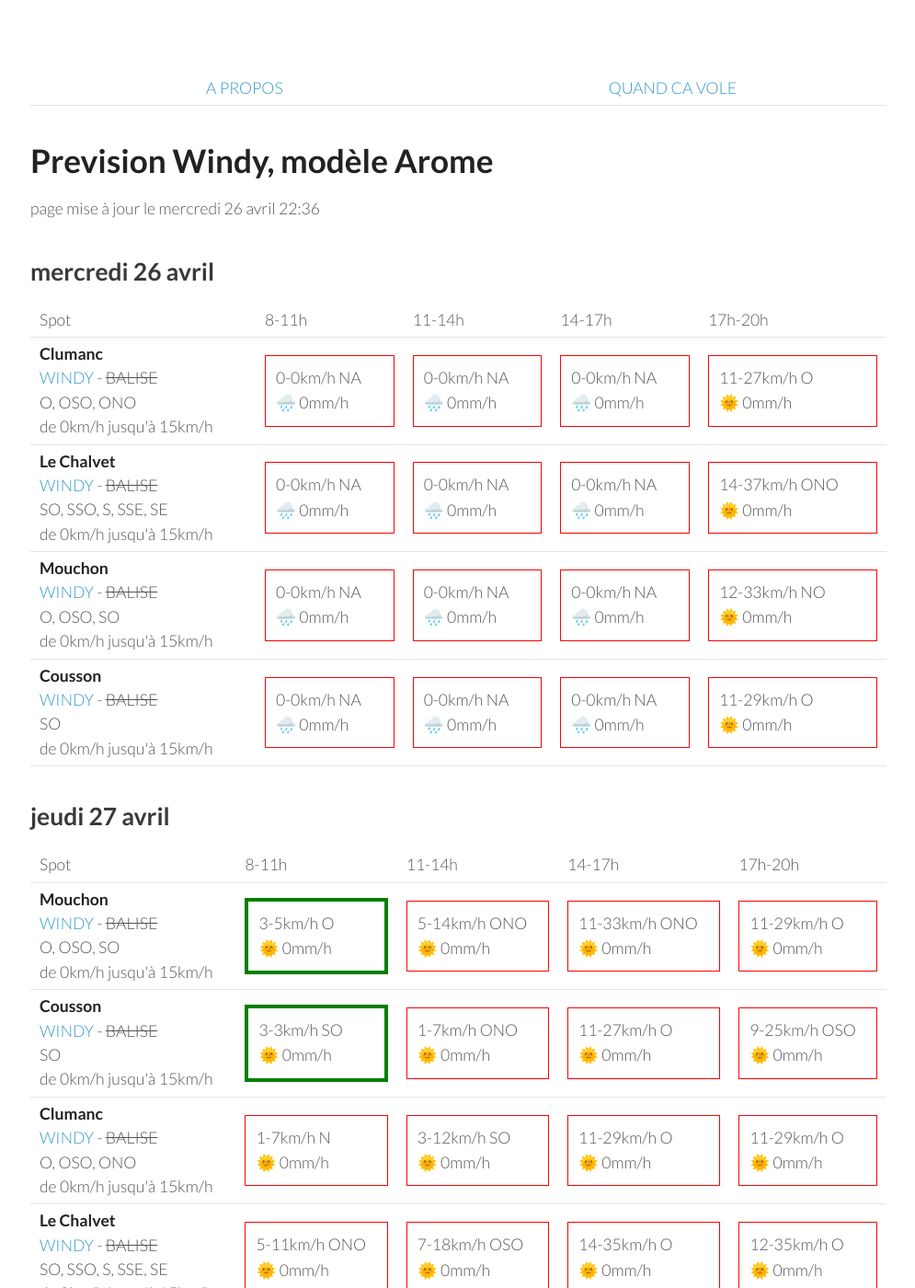
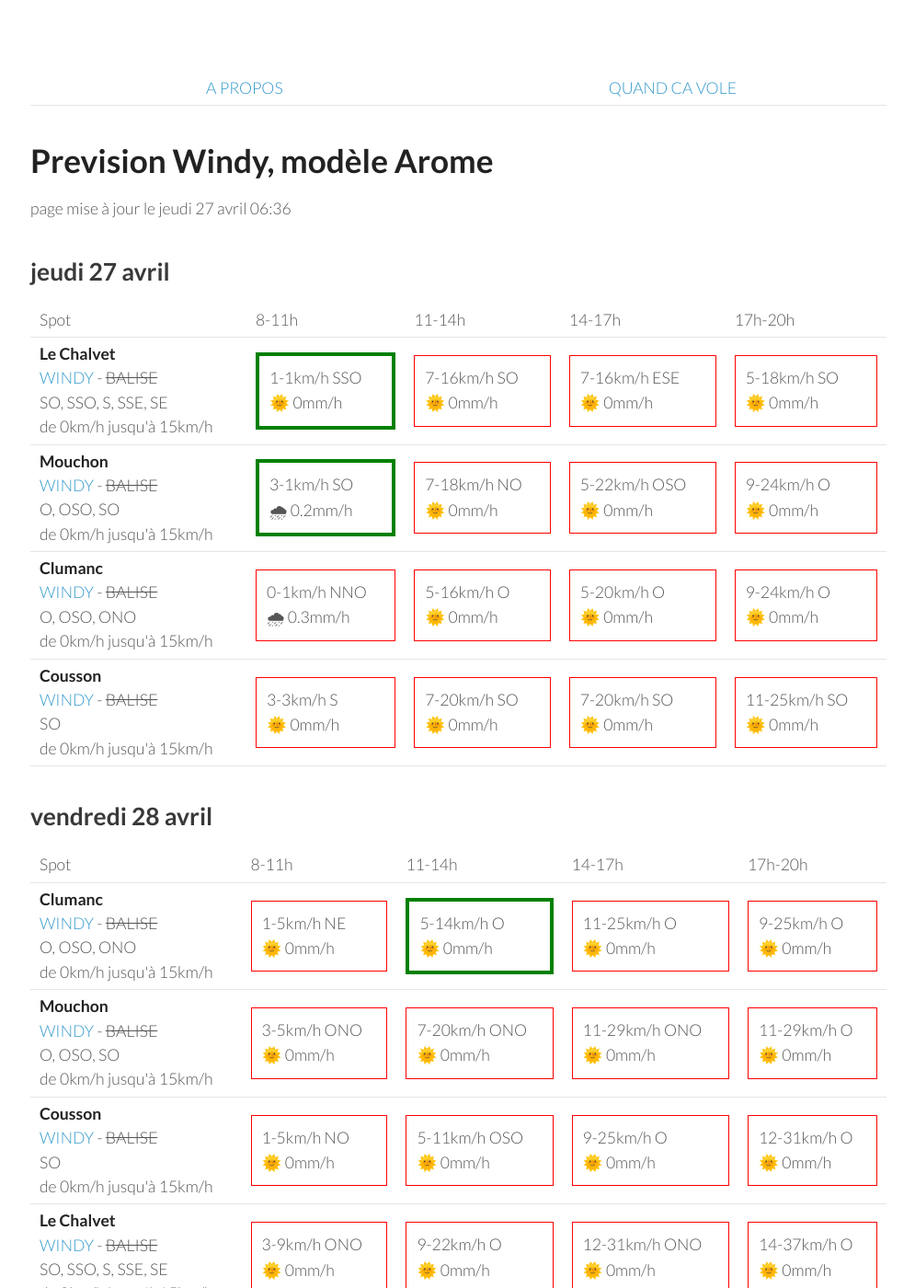
Before and after one commit to parapente-dans-le-nord/parapente-dans-le-nord.github.io, a Jekyll site: the page built from saint_andre.markdown, in a window 1280 px wide and 1400 px high. Shown: the whole window at 92% size, without its empty margins (25-1020 px from the left). Built offline with Jekyll 4.4.1, drawn with Linux system fonts in a browser that asks for light colours; some of the changed text lies outside the part shown.

Commit message:
update index.markdown

```diff
--- a/saint_andre.markdown
+++ b/saint_andre.markdown
@@ -7,60 +7,8 @@ title:  "Tous les spots"
 {: .links}
 
 # Prevision Windy, modèle Arome
-page mise à jour le mercredi 26 avril 22:36
+page mise à jour le jeudi 27 avril 06:36
 
-## mercredi 26 avril
-
-{::nomarkdown}
-<table>
-  <tbody>
-    <tr>
-      <td>Spot</td>
-      <td>8-11h</td>
-      <td>11-14h</td>
-      <td>14-17h</td>
-      <td>17h-20h</td>
-    </tr>
-<tr>
-        <td><strong>Clumanc</strong><br><a href="https://windy.com/44.027/6.402?43.914,6.403,10,m:eSxaglP">WINDY</a> - <span class="no-balise"> BALISE </span><br> <span class="vent-favorable">O, OSO, ONO</span><br><span class="force-vent">de 0km/h jusqu'à 15km/h</span> </td>
-
-            <td><div class="not-flyable"><p>0-0km/h NA</p><p>🌧️ 0mm/h</p></div></td>
-            <td><div class="not-flyable"><p>0-0km/h NA</p><p>🌧️ 0mm/h</p></div></td>
-            <td><div class="not-flyable"><p>0-0km/h NA</p><p>🌧️ 0mm/h</p></div></td>
-            <td><div class="not-flyable"><p>11-27km/h O</p><p>🌞 0mm/h</p></div></td>
-
-    </tr>
-<tr>
-        <td><strong>Le Chalvet</strong><br><a href="https://windy.com/43.979/6.480?43.866,6.480,10,m:eSsaglX">WINDY</a> - <span class="no-balise"> BALISE </span><br> <span class="vent-favorable">SO, SSO, S, SSE, SE</span><br><span class="force-vent">de 0km/h jusqu'à 15km/h</span> </td>
-
-            <td><div class="not-flyable"><p>0-0km/h NA</p><p>🌧️ 0mm/h</p></div></td>
-            <td><div class="not-flyable"><p>0-0km/h NA</p><p>🌧️ 0mm/h</p></div></td>
-            <td><div class="not-flyable"><p>0-0km/h NA</p><p>🌧️ 0mm/h</p></div></td>
-            <td><div class="not-flyable"><p>14-37km/h ONO</p><p>🌞 0mm/h</p></div></td>
-
-    </tr>
-<tr>
-        <td><strong>Mouchon</strong><br><a href="https://windy.com/43.992/6.424?43.878,6.425,10,m:eSuaglR">WINDY</a> - <span class="no-balise"> BALISE </span><br> <span class="vent-favorable">O, OSO, SO</span><br><span class="force-vent">de 0km/h jusqu'à 15km/h</span> </td>
-
-            <td><div class="not-flyable"><p>0-0km/h NA</p><p>🌧️ 0mm/h</p></div></td>
-            <td><div class="not-flyable"><p>0-0km/h NA</p><p>🌧️ 0mm/h</p></div></td>
-            <td><div class="not-flyable"><p>0-0km/h NA</p><p>🌧️ 0mm/h</p></div></td>
-            <td><div class="not-flyable"><p>12-33km/h NO</p><p>🌞 0mm/h</p></div></td>
-
-    </tr>
-<tr>
-        <td><strong>Cousson</strong><br><a href="https://windy.com/44.054/6.240?43.940,6.241,10,m:eSAaglz">WINDY</a> - <span class="no-balise"> BALISE </span><br> <span class="vent-favorable">SO</span><br><span class="force-vent">de 0km/h jusqu'à 15km/h</span> </td>
-
-            <td><div class="not-flyable"><p>0-0km/h NA</p><p>🌧️ 0mm/h</p></div></td>
-            <td><div class="not-flyable"><p>0-0km/h NA</p><p>🌧️ 0mm/h</p></div></td>
-            <td><div class="not-flyable"><p>0-0km/h NA</p><p>🌧️ 0mm/h</p></div></td>
-            <td><div class="not-flyable"><p>11-29km/h O</p><p>🌞 0mm/h</p></div></td>
-
-    </tr>
-
-</tbody>
-</table>
-{:/}
 ## jeudi 27 avril
 
 {::nomarkdown}
@@ -74,42 +22,42 @@ page mise à jour le mercredi 26 avril 22:36
       <td>17h-20h</td>
     </tr>
 <tr>
+        <td><strong>Le Chalvet</strong><br><a href="https://windy.com/43.979/6.480?43.866,6.480,10,m:eSsaglX">WINDY</a> - <span class="no-balise"> BALISE </span><br> <span class="vent-favorable">SO, SSO, S, SSE, SE</span><br><span class="force-vent">de 0km/h jusqu'à 15km/h</span> </td>
+
+            <td><div class="flyable"><p>1-1km/h SSO</p><p>🌞 0mm/h</p></div></td>
+            <td><div class="not-flyable"><p>7-16km/h SO</p><p>🌞 0mm/h</p></div></td>
+            <td><div class="not-flyable"><p>7-16km/h ESE</p><p>🌞 0mm/h</p></div></td>
+            <td><div class="not-flyable"><p>5-18km/h SO</p><p>🌞 0mm/h</p></div></td>
+
+
+    </tr>
+<tr>
         <td><strong>Mouchon</strong><br><a href="https://windy.com/43.992/6.424?43.878,6.425,10,m:eSuaglR">WINDY</a> - <span class="no-balise"> BALISE </span><br> <span class="vent-favorable">O, OSO, SO</span><br><span class="force-vent">de 0km/h jusqu'à 15km/h</span> </td>
 
-            <td><div class="flyable"><p>3-5km/h O</p><p>🌞 0mm/h</p></div></td>
-            <td><div class="not-flyable"><p>5-14km/h ONO</p><p>🌞 0mm/h</p></div></td>
-            <td><div class="not-flyable"><p>11-33km/h ONO</p><p>🌞 0mm/h</p></div></td>
-            <td><div class="not-flyable"><p>11-29km/h O</p><p>🌞 0mm/h</p></div></td>
+            <td><div class="flyable"><p>3-1km/h SO</p><p>🌧 0.2mm/h</p></div></td>
+            <td><div class="not-flyable"><p>7-18km/h NO</p><p>🌞 0mm/h</p></div></td>
+            <td><div class="not-flyable"><p>5-22km/h OSO</p><p>🌞 0mm/h</p></div></td>
+            <td><div class="not-flyable"><p>9-24km/h O</p><p>🌞 0mm/h</p></div></td>
+
+
+    </tr>
+<tr>
+        <td><strong>Clumanc</strong><br><a href="https://windy.com/44.027/6.402?43.914,6.403,10,m:eSxaglP">WINDY</a> - <span class="no-balise"> BALISE </span><br> <span class="vent-favorable">O, OSO, ONO</span><br><span class="force-vent">de 0km/h jusqu'à 15km/h</span> </td>
+
+            <td><div class="not-flyable"><p>0-1km/h NNO</p><p>🌧 0.3mm/h</p></div></td>
+            <td><div class="not-flyable"><p>5-16km/h O</p><p>🌞 0mm/h</p></div></td>
+            <td><div class="not-flyable"><p>5-20km/h O</p><p>🌞 0mm/h</p></div></td>
+            <td><div class="not-flyable"><p>9-24km/h O</p><p>🌞 0mm/h</p></div></td>
 
 
     </tr>
 <tr>
         <td><strong>Cousson</strong><br><a href="https://windy.com/44.054/6.240?43.940,6.241,10,m:eSAaglz">WINDY</a> - <span class="no-balise"> BALISE </span><br> <span class="vent-favorable">SO</span><br><span class="force-vent">de 0km/h jusqu'à 15km/h</span> </td>
 
-            <td><div class="flyable"><p>3-3km/h SO</p><p>🌞 0mm/h</p></div></td>
-            <td><div class="not-flyable"><p>1-7km/h ONO</p><p>🌞 0mm/h</p></div></td>
-            <td><div class="not-flyable"><p>11-27km/h O</p><p>🌞 0mm/h</p></div></td>
-            <td><div class="not-flyable"><p>9-25km/h OSO</p><p>🌞 0mm/h</p></div></td>
-
-
-    </tr>
-<tr>
-        <td><strong>Clumanc</strong><br><a href="https://windy.com/44.027/6.402?43.914,6.403,10,m:eSxaglP">WINDY</a> - <span class="no-balise"> BALISE </span><br> <span class="vent-favorable">O, OSO, ONO</span><br><span class="force-vent">de 0km/h jusqu'à 15km/h</span> </td>
-
-            <td><div class="not-flyable"><p>1-7km/h N</p><p>🌞 0mm/h</p></div></td>
-            <td><div class="not-flyable"><p>3-12km/h SO</p><p>🌞 0mm/h</p></div></td>
-            <td><div class="not-flyable"><p>11-29km/h O</p><p>🌞 0mm/h</p></div></td>
-            <td><div class="not-flyable"><p>11-29km/h O</p><p>🌞 0mm/h</p></div></td>
-
-
-    </tr>
-<tr>
-        <td><strong>Le Chalvet</strong><br><a href="https://windy.com/43.979/6.480?43.866,6.480,10,m:eSsaglX">WINDY</a> - <span class="no-balise"> BALISE </span><br> <span class="vent-favorable">SO, SSO, S, SSE, SE</span><br><span class="force-vent">de 0km/h jusqu'à 15km/h</span> </td>
-
-            <td><div class="not-flyable"><p>5-11km/h ONO</p><p>🌞 0mm/h</p></div></td>
-            <td><div class="not-flyable"><p>7-18km/h OSO</p><p>🌞 0mm/h</p></div></td>
-            <td><div class="not-flyable"><p>14-35km/h O</p><p>🌞 0mm/h</p></div></td>
-            <td><div class="not-flyable"><p>12-35km/h O</p><p>🌞 0mm/h</p></div></td>
+            <td><div class="not-flyable"><p>3-3km/h S</p><p>🌞 0mm/h</p></div></td>
+            <td><div class="not-flyable"><p>7-20km/h SO</p><p>🌞 0mm/h</p></div></td>
+            <td><div class="not-flyable"><p>7-20km/h SO</p><p>🌞 0mm/h</p></div></td>
+            <td><div class="not-flyable"><p>11-25km/h SO</p><p>🌞 0mm/h</p></div></td>
 
 
     </tr>
@@ -130,42 +78,42 @@ page mise à jour le mercredi 26 avril 22:36
       <td>17h-20h</td>
     </tr>
 <tr>
-        <td><strong>Mouchon</strong><br><a href="https://windy.com/43.992/6.424?43.878,6.425,10,m:eSuaglR">WINDY</a> - <span class="no-balise"> BALISE </span><br> <span class="vent-favorable">O, OSO, SO</span><br><span class="force-vent">de 0km/h jusqu'à 15km/h</span> </td>
+        <td><strong>Clumanc</strong><br><a href="https://windy.com/44.027/6.402?43.914,6.403,10,m:eSxaglP">WINDY</a> - <span class="no-balise"> BALISE </span><br> <span class="vent-favorable">O, OSO, ONO</span><br><span class="force-vent">de 0km/h jusqu'à 15km/h</span> </td>
 
-            <td><div class="flyable"><p>3-3km/h OSO</p><p>🌞 0mm/h</p></div></td>
-            <td><div class="not-flyable"><p>11-33km/h ONO</p><p>🌞 0mm/h</p></div></td>
-            <td><div class="not-flyable"><p>16-50km/h ONO</p><p>🌞 0mm/h</p></div></td>
-            <td><div class="not-flyable"><p>14-48km/h O</p><p>🌞 0mm/h</p></div></td>
+            <td><div class="not-flyable"><p>1-5km/h NE</p><p>🌞 0mm/h</p></div></td>
+            <td><div class="flyable"><p>5-14km/h O</p><p>🌞 0mm/h</p></div></td>
+            <td><div class="not-flyable"><p>11-25km/h O</p><p>🌞 0mm/h</p></div></td>
+            <td><div class="not-flyable"><p>9-25km/h O</p><p>🌞 0mm/h</p></div></td>
 
 
     </tr>
 <tr>
-        <td><strong>Clumanc</strong><br><a href="https://windy.com/44.027/6.402?43.914,6.403,10,m:eSxaglP">WINDY</a> - <span class="no-balise"> BALISE </span><br> <span class="vent-favorable">O, OSO, ONO</span><br><span class="force-vent">de 0km/h jusqu'à 15km/h</span> </td>
+        <td><strong>Mouchon</strong><br><a href="https://windy.com/43.992/6.424?43.878,6.425,10,m:eSuaglR">WINDY</a> - <span class="no-balise"> BALISE </span><br> <span class="vent-favorable">O, OSO, SO</span><br><span class="force-vent">de 0km/h jusqu'à 15km/h</span> </td>
 
-            <td><div class="not-flyable"><p>1-3km/h NE</p><p>🌞 0mm/h</p></div></td>
-            <td><div class="not-flyable"><p>11-33km/h ONO</p><p>🌞 0mm/h</p></div></td>
-            <td><div class="not-flyable"><p>16-50km/h ONO</p><p>🌞 0mm/h</p></div></td>
-            <td><div class="not-flyable"><p>14-48km/h O</p><p>🌞 0mm/h</p></div></td>
+            <td><div class="not-flyable"><p>3-5km/h ONO</p><p>🌞 0mm/h</p></div></td>
+            <td><div class="not-flyable"><p>7-20km/h ONO</p><p>🌞 0mm/h</p></div></td>
+            <td><div class="not-flyable"><p>11-29km/h ONO</p><p>🌞 0mm/h</p></div></td>
+            <td><div class="not-flyable"><p>11-29km/h O</p><p>🌞 0mm/h</p></div></td>
+
+
+    </tr>
+<tr>
+        <td><strong>Cousson</strong><br><a href="https://windy.com/44.054/6.240?43.940,6.241,10,m:eSAaglz">WINDY</a> - <span class="no-balise"> BALISE </span><br> <span class="vent-favorable">SO</span><br><span class="force-vent">de 0km/h jusqu'à 15km/h</span> </td>
+
+            <td><div class="not-flyable"><p>1-5km/h NO</p><p>🌞 0mm/h</p></div></td>
+            <td><div class="not-flyable"><p>5-11km/h OSO</p><p>🌞 0mm/h</p></div></td>
+            <td><div class="not-flyable"><p>9-25km/h O</p><p>🌞 0mm/h</p></div></td>
+            <td><div class="not-flyable"><p>12-31km/h O</p><p>🌞 0mm/h</p></div></td>
 
 
     </tr>
 <tr>
         <td><strong>Le Chalvet</strong><br><a href="https://windy.com/43.979/6.480?43.866,6.480,10,m:eSsaglX">WINDY</a> - <span class="no-balise"> BALISE </span><br> <span class="vent-favorable">SO, SSO, S, SSE, SE</span><br><span class="force-vent">de 0km/h jusqu'à 15km/h</span> </td>
 
-            <td><div class="not-flyable"><p>0-3km/h OSO</p><p>🌞 0mm/h</p></div></td>
-            <td><div class="not-flyable"><p>12-37km/h ONO</p><p>🌞 0mm/h</p></div></td>
-            <td><div class="not-flyable"><p>16-50km/h O</p><p>🌞 0mm/h</p></div></td>
-            <td><div class="not-flyable"><p>14-48km/h O</p><p>🌞 0mm/h</p></div></td>
-
-
-    </tr>
-<tr>
-        <td><strong>Cousson</strong><br><a href="https://windy.com/44.054/6.240?43.940,6.241,10,m:eSAaglz">WINDY</a> - <span class="no-balise"> BALISE </span><br> <span class="vent-favorable">SO</span><br><span class="force-vent">de 0km/h jusqu'à 15km/h</span> </td>
-
-            <td><div class="not-flyable"><p>1-5km/h N</p><p>🌞 0mm/h</p></div></td>
-            <td><div class="not-flyable"><p>5-20km/h O</p><p>🌞 0mm/h</p></div></td>
-            <td><div class="not-flyable"><p>11-35km/h O</p><p>🌞 0mm/h</p></div></td>
-            <td><div class="not-flyable"><p>11-35km/h OSO</p><p>🌞 0mm/h</p></div></td>
+            <td><div class="not-flyable"><p>3-9km/h ONO</p><p>🌞 0mm/h</p></div></td>
+            <td><div class="not-flyable"><p>9-22km/h O</p><p>🌞 0mm/h</p></div></td>
+            <td><div class="not-flyable"><p>12-31km/h ONO</p><p>🌞 0mm/h</p></div></td>
+            <td><div class="not-flyable"><p>14-37km/h O</p><p>🌞 0mm/h</p></div></td>
 
 
     </tr>
@@ -188,20 +136,10 @@ page mise à jour le mercredi 26 avril 22:36
 <tr>
         <td><strong>Mouchon</strong><br><a href="https://windy.com/43.992/6.424?43.878,6.425,10,m:eSuaglR">WINDY</a> - <span class="no-balise"> BALISE </span><br> <span class="vent-favorable">O, OSO, SO</span><br><span class="force-vent">de 0km/h jusqu'à 15km/h</span> </td>
 
-            <td><div class="not-flyable"><p>3-20km/h ONO</p><p>🌞 0mm/h</p></div></td>
-            <td><div class="not-flyable"><p>7-24km/h ONO</p><p>🌞 0mm/h</p></div></td>
-            <td><div class="not-flyable"><p>12-38km/h ONO</p><p>🌧 0.4mm/h</p></div></td>
-            <td><div class="not-flyable"><p>5-35km/h ONO</p><p>🌧 4.1mm/h</p></div></td>
-
-
-    </tr>
-<tr>
-        <td><strong>Cousson</strong><br><a href="https://windy.com/44.054/6.240?43.940,6.241,10,m:eSAaglz">WINDY</a> - <span class="no-balise"> BALISE </span><br> <span class="vent-favorable">SO</span><br><span class="force-vent">de 0km/h jusqu'à 15km/h</span> </td>
-
-            <td><div class="not-flyable"><p>1-12km/h E</p><p>🌞 0mm/h</p></div></td>
-            <td><div class="not-flyable"><p>5-16km/h O</p><p>🌞 0mm/h</p></div></td>
-            <td><div class="not-flyable"><p>9-31km/h O</p><p>🌧 0.4mm/h</p></div></td>
-            <td><div class="not-flyable"><p>1-27km/h SO</p><p>🌧 5mm/h</p></div></td>
+            <td><div class="not-flyable"><p>3-18km/h ONO</p><p>🌞 0mm/h</p></div></td>
+            <td><div class="not-flyable"><p>7-22km/h O</p><p>🌞 0mm/h</p></div></td>
+            <td><div class="not-flyable"><p>12-40km/h O</p><p>🌞 0mm/h</p></div></td>
+            <td><div class="not-flyable"><p>12-40km/h O</p><p>🌞 0mm/h</p></div></td>
 
 
     </tr>
@@ -209,19 +147,29 @@ page mise à jour le mercredi 26 avril 22:36
         <td><strong>Clumanc</strong><br><a href="https://windy.com/44.027/6.402?43.914,6.403,10,m:eSxaglP">WINDY</a> - <span class="no-balise"> BALISE </span><br> <span class="vent-favorable">O, OSO, ONO</span><br><span class="force-vent">de 0km/h jusqu'à 15km/h</span> </td>
 
             <td><div class="not-flyable"><p>1-18km/h NO</p><p>🌞 0mm/h</p></div></td>
-            <td><div class="not-flyable"><p>7-24km/h ONO</p><p>🌞 0mm/h</p></div></td>
-            <td><div class="not-flyable"><p>12-38km/h ONO</p><p>🌧 0.5mm/h</p></div></td>
-            <td><div class="not-flyable"><p>5-33km/h NO</p><p>🌧 4.3mm/h</p></div></td>
+            <td><div class="not-flyable"><p>7-22km/h O</p><p>🌞 0mm/h</p></div></td>
+            <td><div class="not-flyable"><p>12-40km/h O</p><p>🌞 0mm/h</p></div></td>
+            <td><div class="not-flyable"><p>12-38km/h O</p><p>🌞 0mm/h</p></div></td>
+
+
+    </tr>
+<tr>
+        <td><strong>Cousson</strong><br><a href="https://windy.com/44.054/6.240?43.940,6.241,10,m:eSAaglz">WINDY</a> - <span class="no-balise"> BALISE </span><br> <span class="vent-favorable">SO</span><br><span class="force-vent">de 0km/h jusqu'à 15km/h</span> </td>
+
+            <td><div class="not-flyable"><p>3-12km/h ENE</p><p>🌞 0mm/h</p></div></td>
+            <td><div class="not-flyable"><p>7-20km/h OSO</p><p>🌞 0mm/h</p></div></td>
+            <td><div class="not-flyable"><p>11-33km/h OSO</p><p>🌞 0mm/h</p></div></td>
+            <td><div class="not-flyable"><p>11-33km/h O</p><p>🌞 0mm/h</p></div></td>
 
 
     </tr>
 <tr>
         <td><strong>Le Chalvet</strong><br><a href="https://windy.com/43.979/6.480?43.866,6.480,10,m:eSsaglX">WINDY</a> - <span class="no-balise"> BALISE </span><br> <span class="vent-favorable">SO, SSO, S, SSE, SE</span><br><span class="force-vent">de 0km/h jusqu'à 15km/h</span> </td>
 
-            <td><div class="not-flyable"><p>3-20km/h ONO</p><p>🌞 0mm/h</p></div></td>
-            <td><div class="not-flyable"><p>7-24km/h ONO</p><p>🌞 0mm/h</p></div></td>
-            <td><div class="not-flyable"><p>12-40km/h ONO</p><p>🌧 0.4mm/h</p></div></td>
-            <td><div class="not-flyable"><p>7-37km/h NO</p><p>🌧 4.2mm/h</p></div></td>
+            <td><div class="not-flyable"><p>3-18km/h ONO</p><p>🌞 0mm/h</p></div></td>
+            <td><div class="not-flyable"><p>7-22km/h OSO</p><p>🌞 0mm/h</p></div></td>
+            <td><div class="not-flyable"><p>14-42km/h O</p><p>🌧 0.2mm/h</p></div></td>
+            <td><div class="not-flyable"><p>14-40km/h O</p><p>🌞 0mm/h</p></div></td>
 
 
     </tr>
@@ -244,28 +192,18 @@ page mise à jour le mercredi 26 avril 22:36
 <tr>
         <td><strong>Clumanc</strong><br><a href="https://windy.com/44.027/6.402?43.914,6.403,10,m:eSxaglP">WINDY</a> - <span class="no-balise"> BALISE </span><br> <span class="vent-favorable">O, OSO, ONO</span><br><span class="force-vent">de 0km/h jusqu'à 15km/h</span> </td>
 
-            <td><div class="not-flyable"><p>3-12km/h E</p><p>🌧 0.3mm/h</p></div></td>
-            <td><div class="not-flyable"><p>1-16km/h O</p><p>🌧 1mm/h</p></div></td>
+            <td><div class="not-flyable"><p>1-9km/h SE</p><p>🌧 3.4mm/h</p></div></td>
+            <td><div class="not-flyable"><p>3-14km/h O</p><p>🌧 4.4mm/h</p></div></td>
             <td><div class="not-flyable"><p>3-24km/h ONO</p><p>🌧 7mm/h</p></div></td>
             <td><div class="not-flyable"><p>7-18km/h ONO</p><p>🌧 9mm/h</p></div></td>
 
 
     </tr>
 <tr>
-        <td><strong>Le Chalvet</strong><br><a href="https://windy.com/43.979/6.480?43.866,6.480,10,m:eSsaglX">WINDY</a> - <span class="no-balise"> BALISE </span><br> <span class="vent-favorable">SO, SSO, S, SSE, SE</span><br><span class="force-vent">de 0km/h jusqu'à 15km/h</span> </td>
-
-            <td><div class="not-flyable"><p>3-11km/h ESE</p><p>🌧 0.2mm/h</p></div></td>
-            <td><div class="not-flyable"><p>1-16km/h SO</p><p>🌧 0.3mm/h</p></div></td>
-            <td><div class="not-flyable"><p>5-22km/h ONO</p><p>🌧 7mm/h</p></div></td>
-            <td><div class="not-flyable"><p>5-20km/h NO</p><p>🌧 7mm/h</p></div></td>
-
-
-    </tr>
-<tr>
         <td><strong>Mouchon</strong><br><a href="https://windy.com/43.992/6.424?43.878,6.425,10,m:eSuaglR">WINDY</a> - <span class="no-balise"> BALISE </span><br> <span class="vent-favorable">O, OSO, SO</span><br><span class="force-vent">de 0km/h jusqu'à 15km/h</span> </td>
 
-            <td><div class="not-flyable"><p>3-11km/h ESE</p><p>🌧 0.3mm/h</p></div></td>
-            <td><div class="not-flyable"><p>1-16km/h OSO</p><p>🌧 0.4mm/h</p></div></td>
+            <td><div class="not-flyable"><p>1-7km/h SSE</p><p>🌧 3.8mm/h</p></div></td>
+            <td><div class="not-flyable"><p>3-14km/h O</p><p>🌧 4.3mm/h</p></div></td>
             <td><div class="not-flyable"><p>3-22km/h ONO</p><p>🌧 7mm/h</p></div></td>
             <td><div class="not-flyable"><p>7-20km/h NO</p><p>🌧 8mm/h</p></div></td>
 
@@ -274,10 +212,20 @@ page mise à jour le mercredi 26 avril 22:36
 <tr>
         <td><strong>Cousson</strong><br><a href="https://windy.com/44.054/6.240?43.940,6.241,10,m:eSAaglz">WINDY</a> - <span class="no-balise"> BALISE </span><br> <span class="vent-favorable">SO</span><br><span class="force-vent">de 0km/h jusqu'à 15km/h</span> </td>
 
-            <td><div class="not-flyable"><p>1-11km/h E</p><p>🌧 1.1mm/h</p></div></td>
-            <td><div class="not-flyable"><p>3-16km/h ONO</p><p>🌧 1.8mm/h</p></div></td>
+            <td><div class="not-flyable"><p>1-9km/h S</p><p>🌧 2.9mm/h</p></div></td>
+            <td><div class="not-flyable"><p>1-12km/h O</p><p>🌧 3.1mm/h</p></div></td>
             <td><div class="not-flyable"><p>5-20km/h O</p><p>🌧 4.7mm/h</p></div></td>
             <td><div class="not-flyable"><p>5-16km/h OSO</p><p>🌧 14mm/h</p></div></td>
+
+
+    </tr>
+<tr>
+        <td><strong>Le Chalvet</strong><br><a href="https://windy.com/43.979/6.480?43.866,6.480,10,m:eSsaglX">WINDY</a> - <span class="no-balise"> BALISE </span><br> <span class="vent-favorable">SO, SSO, S, SSE, SE</span><br><span class="force-vent">de 0km/h jusqu'à 15km/h</span> </td>
+
+            <td><div class="not-flyable"><p>1-7km/h SSE</p><p>🌧 4.5mm/h</p></div></td>
+            <td><div class="not-flyable"><p>3-14km/h O</p><p>🌧 3.4mm/h</p></div></td>
+            <td><div class="not-flyable"><p>5-22km/h ONO</p><p>🌧 7mm/h</p></div></td>
+            <td><div class="not-flyable"><p>5-20km/h NO</p><p>🌧 7mm/h</p></div></td>
 
 
     </tr>
```
